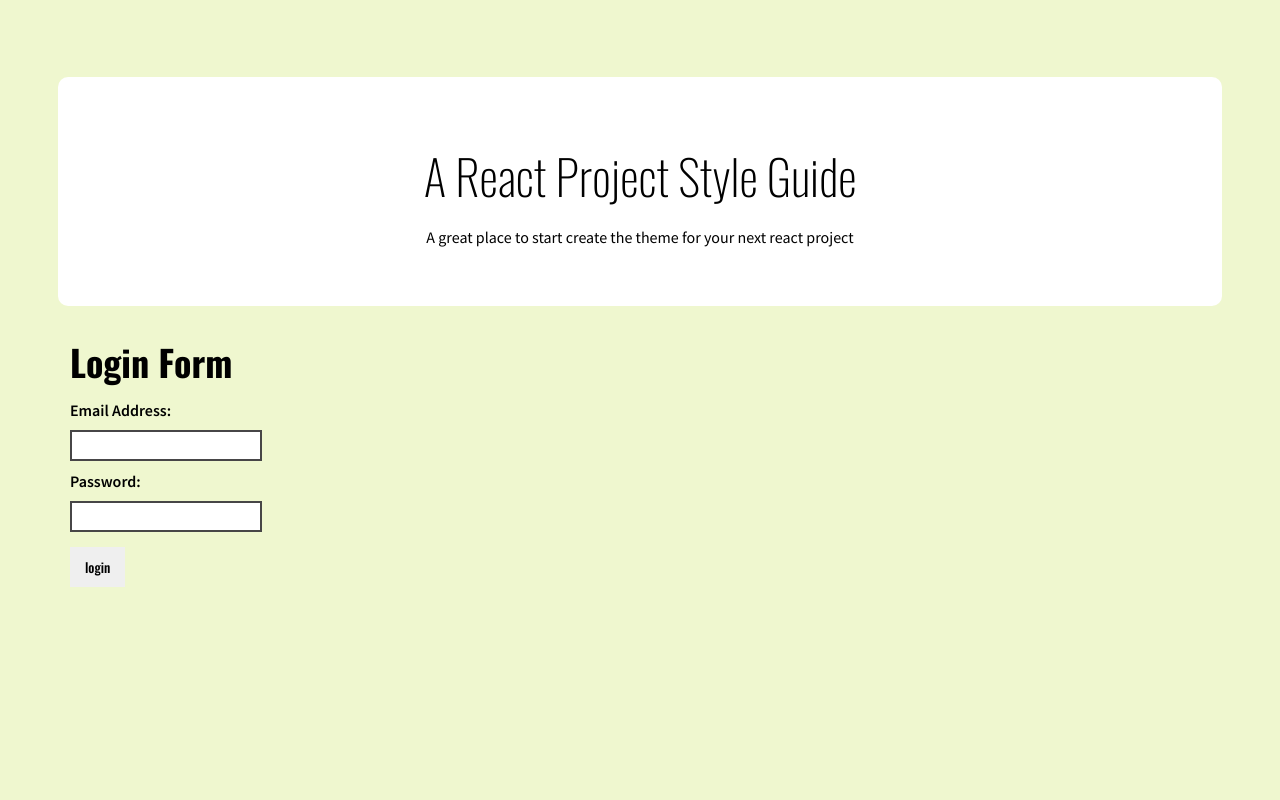
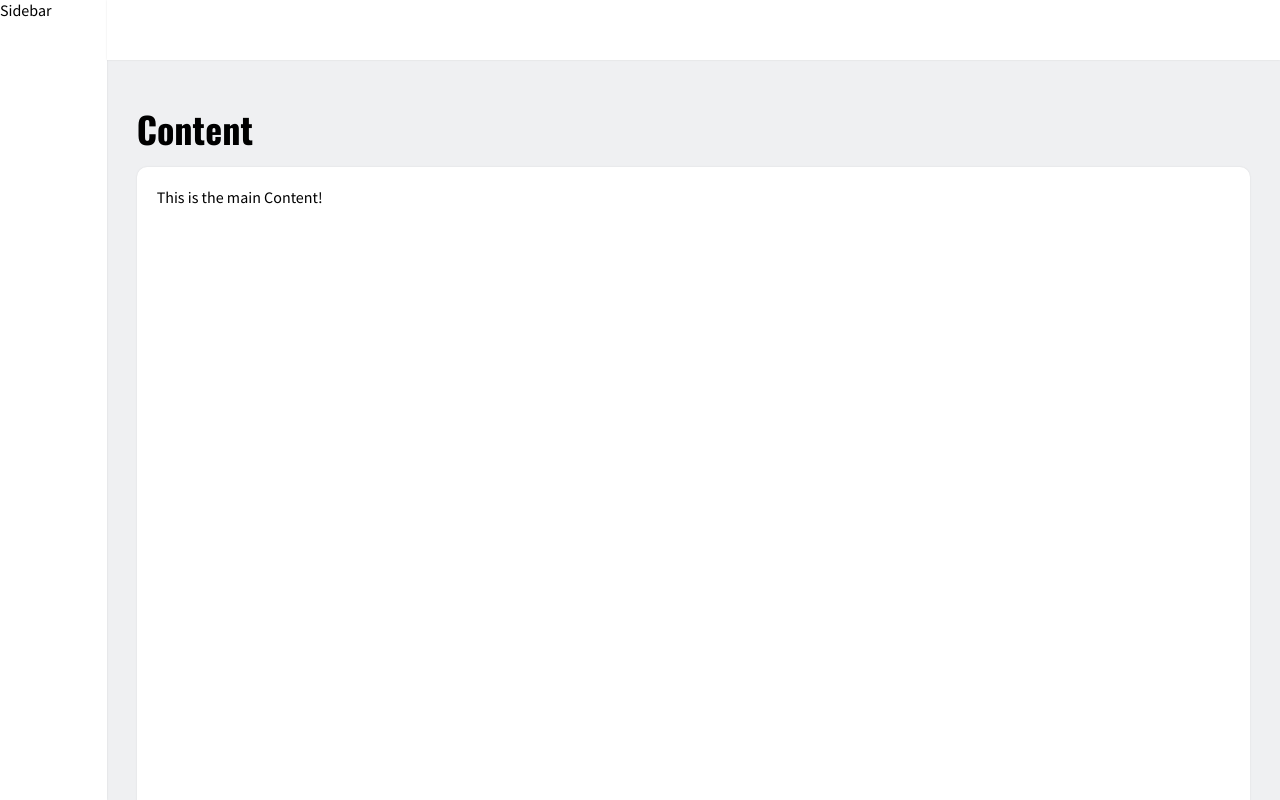
Before and after one commit to Karuma46/react-project-template, a React (Create React App) app: page / in a window 1280 px wide. Built offline with nearby package versions, Linux system fonts and the light colour scheme.

Commit message:
Added basic layout structure of the dashboard

```diff
--- a/src/app/App.js
+++ b/src/app/App.js
@@ -3,6 +3,7 @@ import { AuthContext } from "./pages/auth/context";
 import Docs from "./pages/docs";
 import { QueryClient, QueryClientProvider } from "react-query";
 import { ReactQueryDevtools } from "react-query/devtools";
+import DashBoardTemplate from "./components/dash";
 
 const App = () => {
   const queryClient = new QueryClient();
@@ -12,7 +13,7 @@ const App = () => {
       <QueryClientProvider client={queryClient}>
         <BrowserRouter>
           <Routes>
-            <Route index exact path="/" element={<Docs />} />
+            <Route index exact path="/" element={<DashBoardTemplate />} />
           </Routes>
         </BrowserRouter>
         <ReactQueryDevtools initialIsOpen={false} />
--- /dev/null
+++ b/src/app/components/dash/index.jsx
@@ -0,0 +1,21 @@
+import Mainarea from "./mainarea";
+import Sidebar from "./sidebar";
+import Topbar from "./topbar";
+
+const DashBoardTemplate = () => {
+  return (
+    <>
+      <div className="container-fluid p-0">
+        <div className="row m-0">
+          <Sidebar />
+          <div className="col p-0">
+            <Topbar />
+            <Mainarea />
+          </div>
+        </div>
+      </div>
+    </>
+  );
+};
+
+export default DashBoardTemplate;
--- /dev/null
+++ b/src/app/components/dash/mainarea.jsx
@@ -0,0 +1,12 @@
+const Mainarea = () => {
+  return (
+    <div className="mainarea">
+      <h2>Content</h2>
+      <div className="mainContent">
+        <span>This is the main Content!</span>
+      </div>
+    </div>
+  );
+};
+
+export default Mainarea;
--- /dev/null
+++ b/src/app/components/dash/sidebar.jsx
@@ -0,0 +1,26 @@
+import React, { useRef } from "react";
+
+const Sidebar = () => {
+  let sidebarRef = useRef();
+  const drawSidebar = () => {
+    const sidebar = sidebarRef.current;
+    [...sidebar.classList].filter((el) => {
+      el === "short-sidebar"
+        ? sidebar.classList.remove("short-sidebar")
+        : sidebar.classList.add("short-sidebar");
+      console.log(el);
+    });
+  };
+
+  return (
+    <div
+      className="sidebar col-1 p-0"
+      id="sidebar"
+      onClick={drawSidebar}
+      ref={sidebarRef}>
+      <span>Sidebar</span>
+    </div>
+  );
+};
+
+export default Sidebar;
--- /dev/null
+++ b/src/app/components/dash/style.scss
@@ -0,0 +1,41 @@
+.lightShadow {
+  box-shadow: 0px 0px 2px rgba($color: #000000, $alpha: 0.1);
+}
+
+#sidebar {
+  background-color: white;
+  transition: width 0.6s cubic-bezier(0.85, 0, 0.15, 1);
+  height: 100vh;
+  @extend .lightShadow;
+}
+
+$topbarheight: 60px;
+
+.short-sidebar {
+  width: $topbarheight;
+}
+
+.topbar {
+  height: $topbarheight;
+  width: 100%;
+  background-color: #fff;
+  @extend .lightShadow;
+}
+
+.mainarea {
+  width: 100%;
+  padding: 30px;
+  box-sizing: border-box;
+  height: calc(100vh - 60px);
+  overflow: auto;
+}
+
+.mainContent {
+  width: 100%;
+  height: 2000px;
+  background-color: white;
+  padding: 20px;
+  box-sizing: border-box;
+  @extend .lightShadow;
+  border-radius: 10px;
+}
--- /dev/null
+++ b/src/app/components/dash/topbar.jsx
@@ -0,0 +1,5 @@
+const Topbar = () => {
+  return <div className="topbar"></div>;
+};
+
+export default Topbar;
--- a/src/app/themes/default/_colors.scss
+++ b/src/app/themes/default/_colors.scss
@@ -2,7 +2,7 @@ $primary: #ae0721;
 $accent1: #b4cded;
 $accent2: #9d071d;
 
-$light: #eff7cf;
+$light: #eff0f2;
 $dark: #474647;
 
 .primaryBg {
--- a/src/app/themes/default/_text.scss
+++ b/src/app/themes/default/_text.scss
@@ -3,7 +3,6 @@
 
 * {
   font-family: "Source Sans Pro";
-  margin: 5px 0px;
 }
 
 .textPrimary {
--- a/src/index.scss
+++ b/src/index.scss
@@ -1,2 +1,3 @@
 @import "./app/themes/common/main.scss";
 @import "./app/themes/default/main.scss";
+@import "./app/components/dash/style.scss";
```
